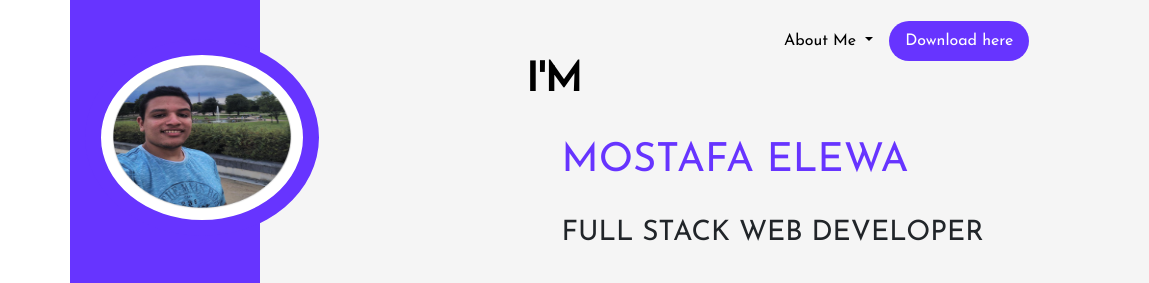
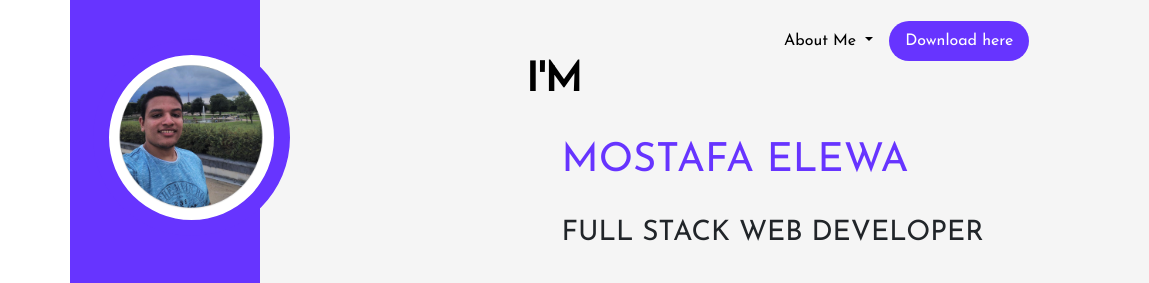
Before and after one commit to Mostafa3elewa/C.V, a website: page index.html in a window 1280 px wide. Shown: the top 283 px of the page, 0-1149 px from the left. Drawn offline with nearby package versions, Linux system fonts and the light colour scheme; a web font is replaced by a local one.

Commit message:
photo modification

```diff
--- a/css/stylesheet.css
+++ b/css/stylesheet.css
@@ -90,9 +90,9 @@
 img {
   position: absolute;
   top: 13%;
-  width: 123%;
+  left: 12%;
+  width: 103.7%;
   height: 66%;
-  /* left: 15px; */
   border: 1rem solid #6734ff;
   border-radius: 100%;
   background-color: white;
```
